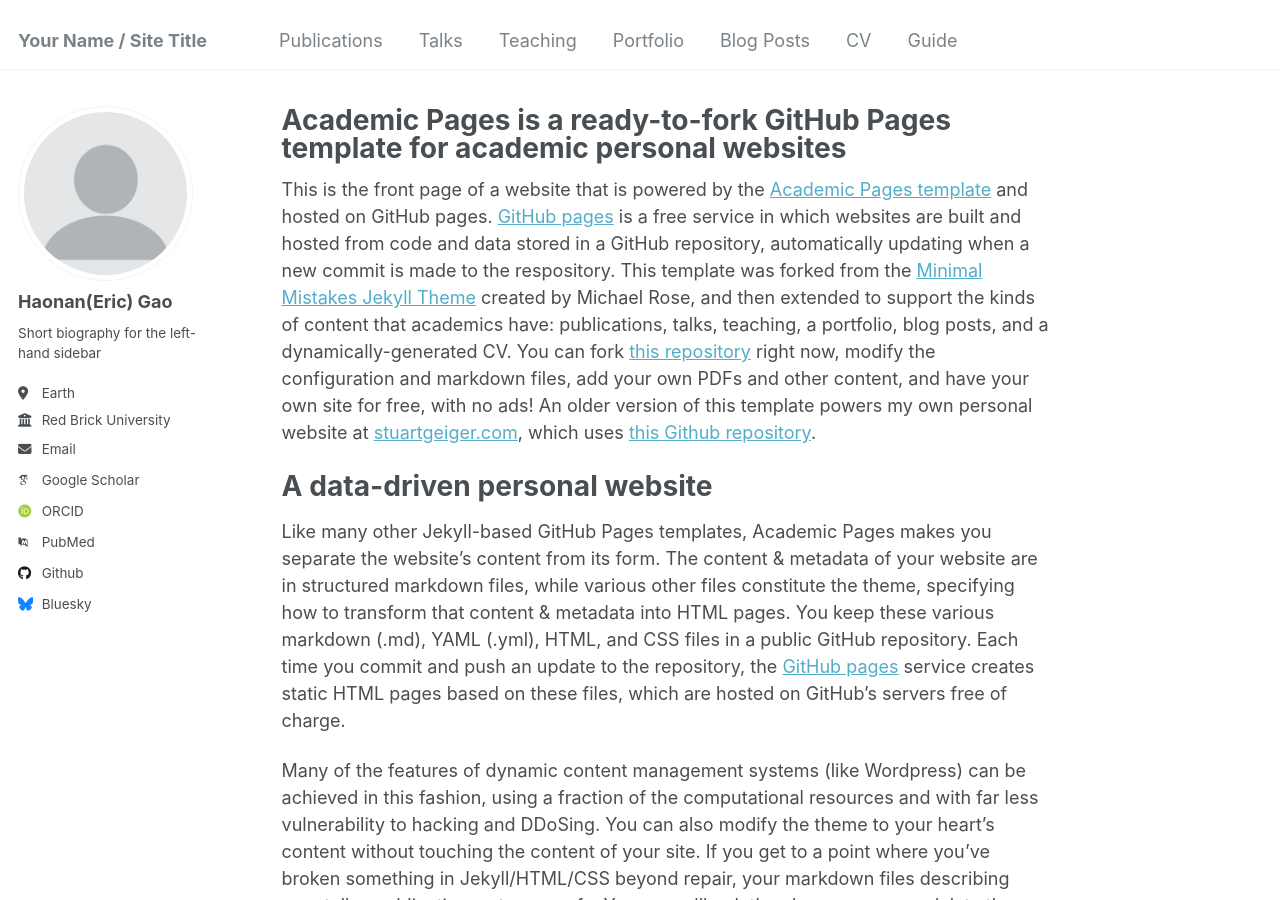
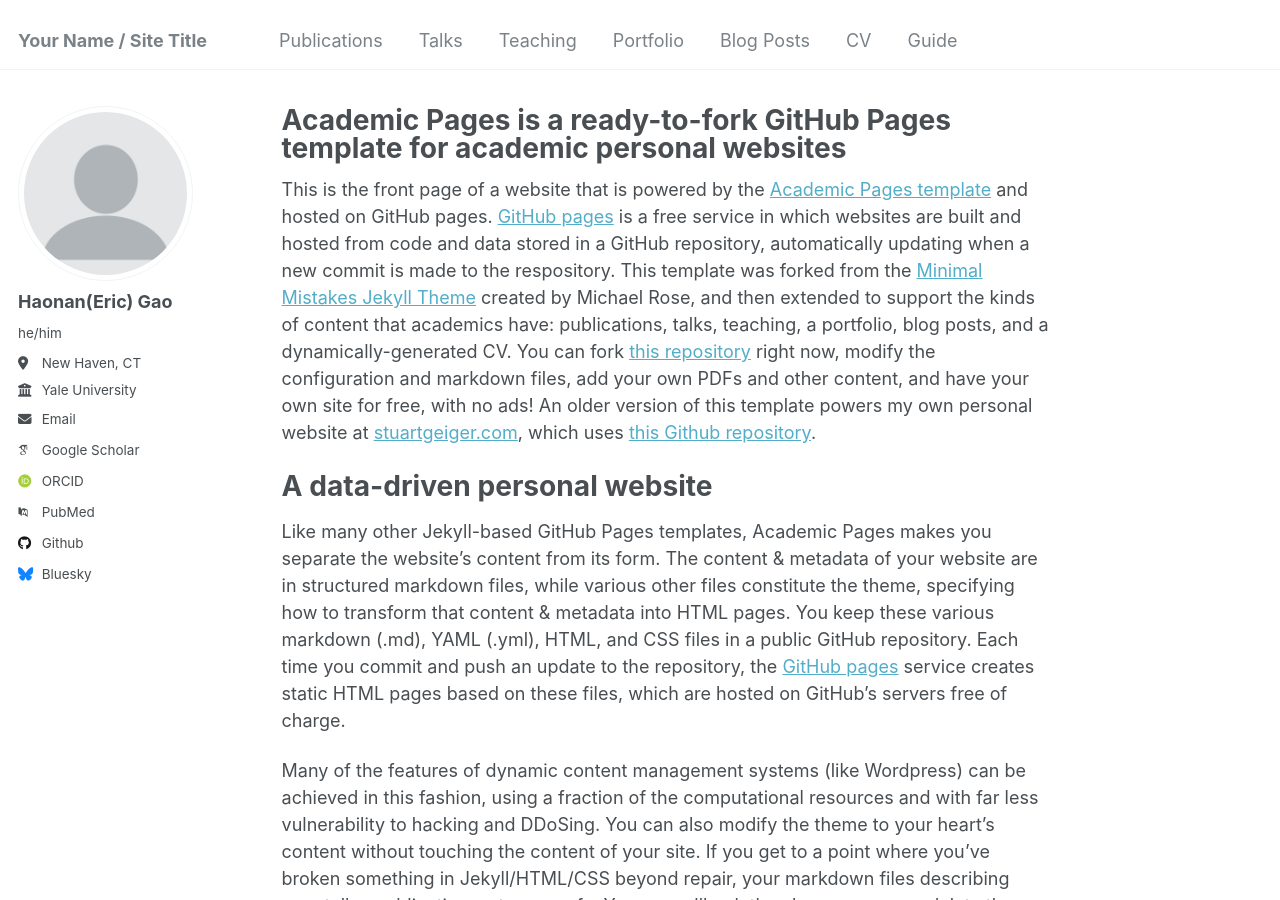
Before and after one commit to rampageoppa/rampageoppa.github.io, a Jekyll site: the page built from _pages/about.md, in a window 1280 px wide and 900 px high. Built offline with Jekyll 4.4.1, drawn with Linux system fonts in a browser that asks for light colours; some web fonts are replaced.

Commit message:
Update _config.yml

```diff
--- a/_config.yml
+++ b/_config.yml
@@ -23,12 +23,12 @@ author:
   # Biographic information
   avatar           : "profile.png"
   name             : "Haonan(Eric) Gao"
-  pronouns         : # example: "she/her"
-  bio              : "Short biography for the left-hand sidebar"
-  location         : "Earth"
-  employer         : "Red Brick University"
+  pronouns         : "he/him"
+  bio              :
+  location         : "New Haven, CT"
+  employer         : "Yale University"
   uri              : # URL
-  email            : "none@example.org"
+  email            : "eric.gao@yale.edu"
 
   # Academic websites
   arxiv            : # URL - Update with the correct link to your profile
```
